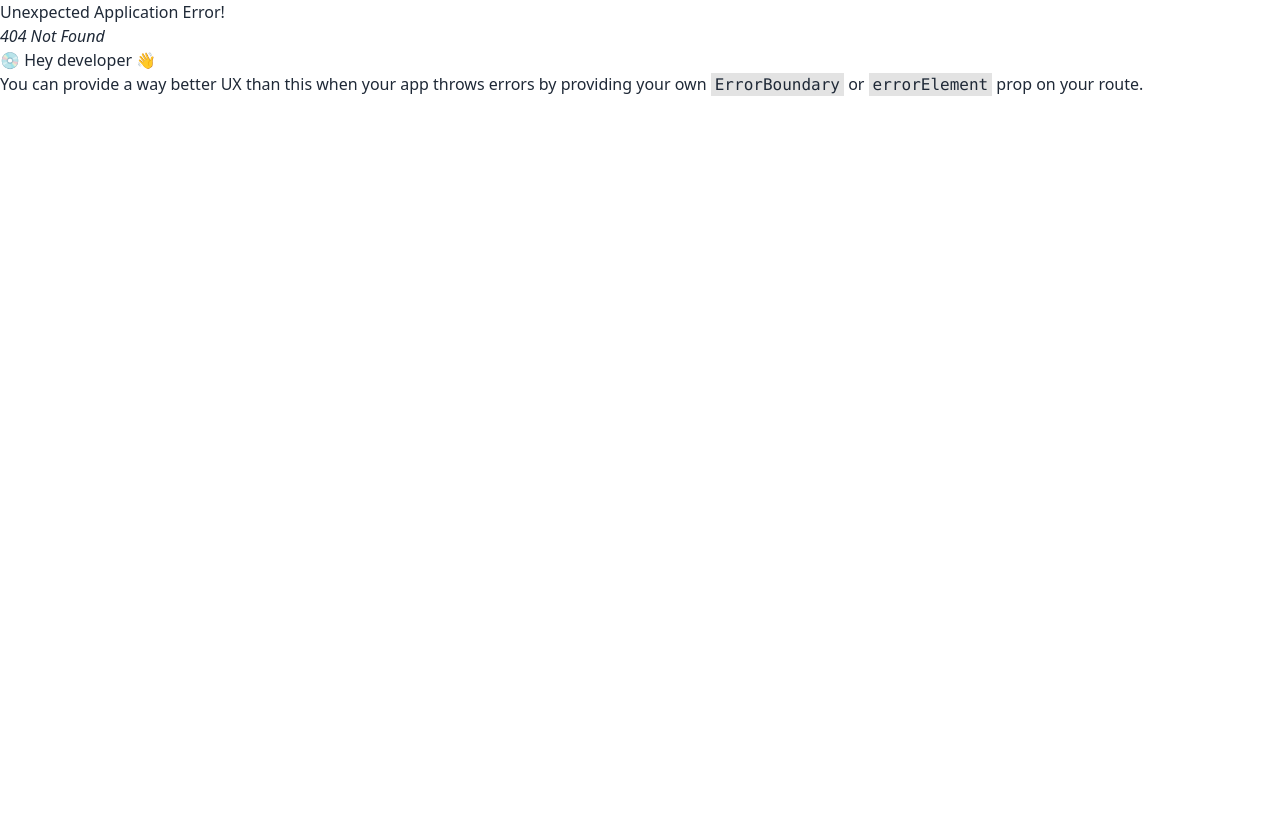
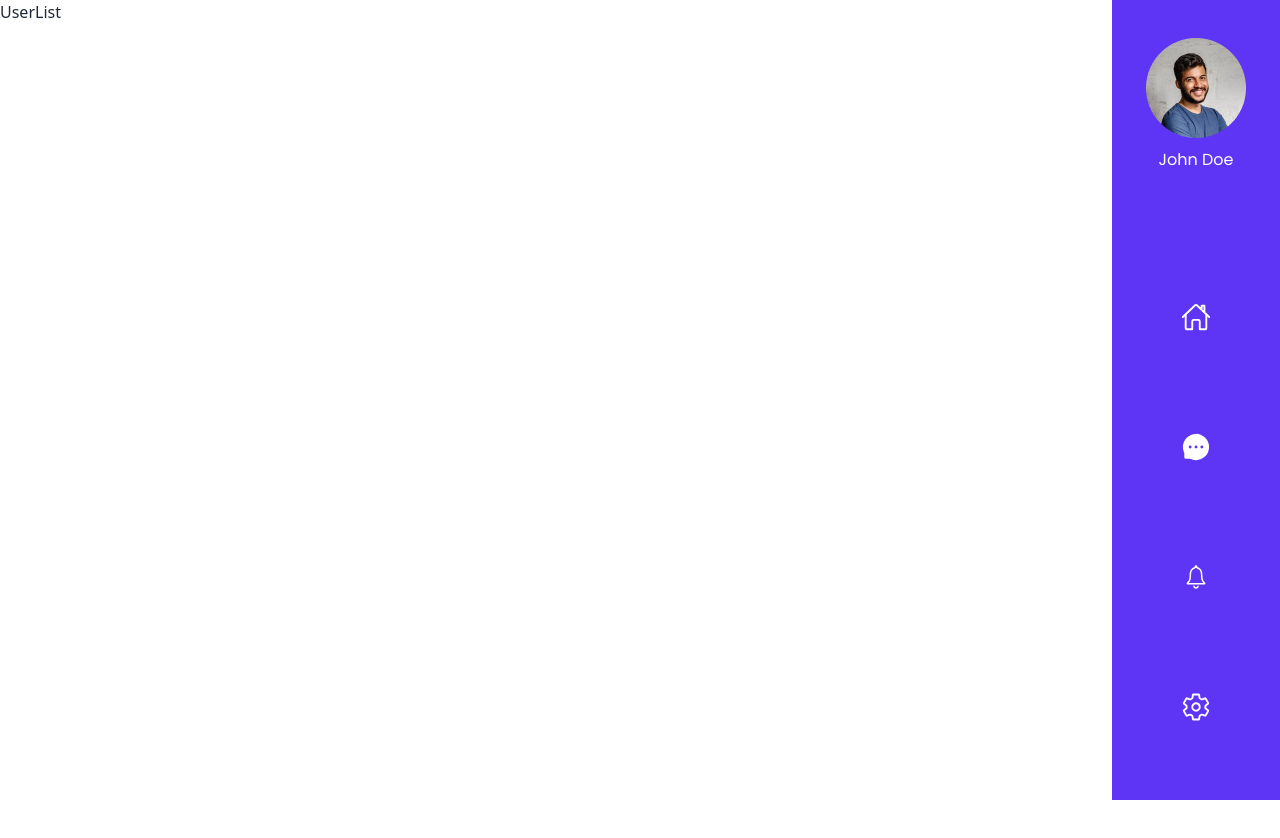
Before and after one commit to km-saifullah/chat-app_myChat, a React (Vite) app: page /home in a window 1280 px wide. Before the commit this address had no page. Shown: the top 838 px of the page. Before the commit the page ends 800 px from the top, so only its background shows below. Built offline with nearby package versions, Linux system fonts and the light colour scheme.

Commit message:
sidebar section done

```diff
--- a/src/App.jsx
+++ b/src/App.jsx
@@ -7,14 +7,25 @@ import {
 } from "react-router-dom";
 import SiginIn from "./pages/signin/SiginIn";
 import SignUp from "./pages/signup/SignUp";
+import Home from "./pages/home/Home";
+import MainLayout from "./components/layouts/MainLayout";
+import Messages from "./pages/message/Messages";
+import Settings from "./pages/settings/Settings";
+import Notification from "./pages/notification/Notification";
 
 // All Routes
 const router = createBrowserRouter(
   createRoutesFromElements(
-    <Route>
+    <>
       <Route path="/" element={<SiginIn />} />
       <Route path="/signup" element={<SignUp />} />
-    </Route>
+      <Route element={<MainLayout />}>
+        <Route path="/home" element={<Home />} />
+        <Route path="/messages" element={<Messages />} />
+        <Route path="/notification" element={<Notification />} />
+        <Route path="/settings" element={<Settings />} />
+      </Route>
+    </>
   )
 );
 
--- /dev/null
+++ b/src/components/layouts/MainLayout.jsx
@@ -0,0 +1,20 @@
+import React from "react";
+import Sidebar from "./Sidebar";
+import { Outlet } from "react-router-dom";
+
+const MainLayout = () => {
+  return (
+    <>
+      <section className="flex justify-between items-start">
+        <div>
+          <Outlet />
+        </div>
+        <div>
+          <Sidebar />
+        </div>
+      </section>
+    </>
+  );
+};
+
+export default MainLayout;
--- /dev/null
+++ b/src/components/layouts/Sidebar.jsx
@@ -0,0 +1,53 @@
+import React from "react";
+import { IoHomeOutline } from "react-icons/io5";
+import { AiFillMessage } from "react-icons/ai";
+import { IoIosNotificationsOutline } from "react-icons/io";
+import { IoSettingsOutline } from "react-icons/io5";
+import { FiLogOut } from "react-icons/fi";
+import profileImg from "../../assets/profile.png";
+import Image from "../../utils/Image";
+import { NavLink } from "react-router-dom";
+
+const Sidebar = () => {
+  return (
+    <aside className="w-[168px] h-[100vh] bg-btn-bg">
+      <div className="container mx-auto">
+        <div className="flex flex-col items-center justify-between gap-[130px]">
+          <div className="mt-[38px] flex items-center justify-center flex-col gap-[10px] text-white font-poppins">
+            <Image img={profileImg} alt="Profile Image" />
+            <h3>John Doe</h3>
+          </div>
+          <div>
+            <ul className="flex items-center justify-center flex-col gap-[100px]">
+              <li className="text-white text-3xl">
+                <NavLink to="/home">
+                  <IoHomeOutline />
+                </NavLink>
+              </li>
+              <li className="text-white text-3xl">
+                <NavLink to="/messages">
+                  <AiFillMessage />
+                </NavLink>
+              </li>
+              <li className="text-white text-3xl">
+                <NavLink to="/notification">
+                  <IoIosNotificationsOutline />
+                </NavLink>
+              </li>
+              <li className="text-white text-3xl">
+                <NavLink to="/settings">
+                  <IoSettingsOutline />
+                </NavLink>
+              </li>
+            </ul>
+          </div>
+          <div className="text-white text-3xl cursor-pointer">
+            <FiLogOut />
+          </div>
+        </div>
+      </div>
+    </aside>
+  );
+};
+
+export default Sidebar;
--- /dev/null
+++ b/src/pages/home/Home.jsx
@@ -0,0 +1,16 @@
+import React from "react";
+import UserList from "./UserList";
+
+const Home = () => {
+  return (
+    <section>
+      <div className="container mx-auto">
+        <div className="">
+          <UserList />
+        </div>
+      </div>
+    </section>
+  );
+};
+
+export default Home;
--- /dev/null
+++ b/src/pages/home/UserList.jsx
@@ -0,0 +1,7 @@
+import React from "react";
+
+const UserList = () => {
+  return <div>UserList</div>;
+};
+
+export default UserList;
--- /dev/null
+++ b/src/pages/message/Messages.jsx
@@ -0,0 +1,7 @@
+import React from "react";
+
+const Messages = () => {
+  return <div>Messages</div>;
+};
+
+export default Messages;
--- /dev/null
+++ b/src/pages/notification/Notification.jsx
@@ -0,0 +1,7 @@
+import React from "react";
+
+const Notification = () => {
+  return <div>Notification</div>;
+};
+
+export default Notification;
--- /dev/null
+++ b/src/pages/settings/Settings.jsx
@@ -0,0 +1,7 @@
+import React from "react";
+
+const Settings = () => {
+  return <div>Settings</div>;
+};
+
+export default Settings;
--- a/src/pages/signup/SignUp.jsx
+++ b/src/pages/signup/SignUp.jsx
@@ -63,7 +63,7 @@ const SignUp = () => {
   };
 
   return (
-    <section className="">
+    <section>
       <div className="container mx-auto">
         <div className="flex items-center justify-between ">
           <div className="">
```
Also changed, not shown: src/assets/profile.png (added).
